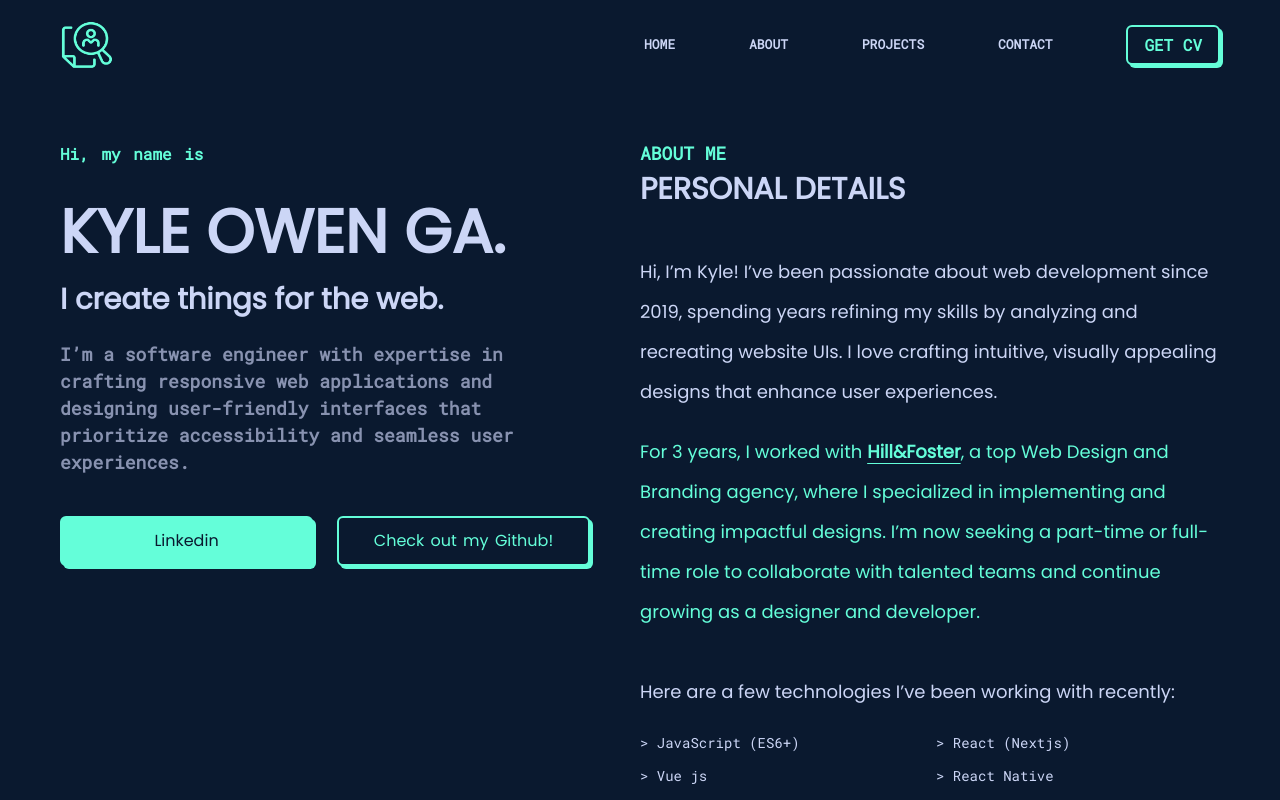
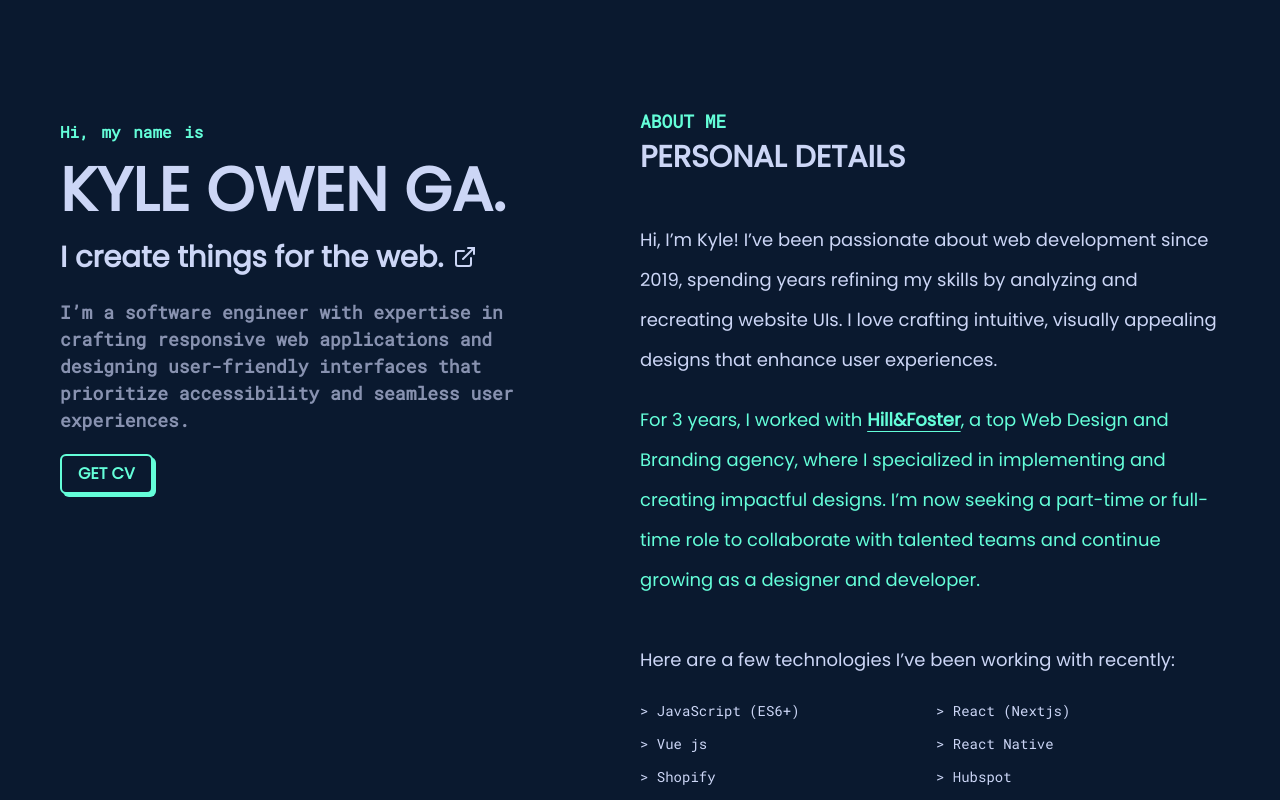
Before and after one commit to kyleowen12345/my-portfolio, a Next.js app: page / in a window 1280 px wide. Shown: the top 800 px of the page. Built offline with nearby package versions, Linux system fonts and the light colour scheme.

Commit message:
chore: new ravamp

```diff
--- a/components/header/index.jsx
+++ b/components/header/index.jsx
@@ -64,7 +64,7 @@ const BigHeader = () => {
     <Box
       boxShadow={showNav && "2xl"}
       borderBottom={showNav && "2px solid #64FED9"}
-      position="sticky"
+      // position="sticky"
       top={0}
       width={"100%"}
       display={"flex"}
--- a/components/home/TypingText.jsx
+++ b/components/home/TypingText.jsx
@@ -30,7 +30,7 @@ const TypingText = () => {
       maxWidth="650px"
       mt={5}
       fontFamily="Roboto Mono"
-      minHeight={["200px", "200px", "100px"]}
+      minHeight={["200px", "200px", "120px"]}
     >
       {displayedText}
     </Text>
--- a/components/home/index.jsx
+++ b/components/home/index.jsx
@@ -1,10 +1,11 @@
 import React, { useEffect } from "react";
-import { Text, Button, Image, Box, Link, Stack } from "@chakra-ui/react";
+import { Text, Button, Image, Box, Link, Stack, Icon } from "@chakra-ui/react";
 
 import { useInView } from "react-intersection-observer";
 import { useMyRoute } from "../../lib/routeprovider";
 import { PageStyles } from "../../constants/styles";
 import TypingText from "./TypingText";
+import { ExternalLinkIcon } from "@chakra-ui/icons";
 
 const Home = ({ children }) => {
   const { ref, inView, entry } = useInView({
@@ -38,26 +39,28 @@ const Home = ({ children }) => {
       bgColor={"#0A192F"}
       alignItems={"start"}
       position={"relative"}
+      height={"100%"}
     >
-      <Box
-        mx={0}
+      <Stack
         width={["100%", "100%", "100%", "100%", "50%"]}
-        px={0}
         pt={[10, 10, 10, 10, 0]}
         position={["inherit", "inherit", "inherit", "inherit", "sticky"]}
-        top={["0px", "0px", "0px", "0px", "142px"]}
+        top={["0px"]}
         paddingRight={["0px", "0px", "0px", "0px", "50px"]}
-        marginBottom={"100px"}
+        // marginBottom={"100px"}
+        // height={["100%", "100%", "100%", "100%", "100vh"]}
+        justifyContent={"center"}
+        spacing={5}
       >
+        <Box width={"100%"} height={["100px"]} />
+        <Box px={0} mx={0}>
           <Box
             display={"flex"}
             alignItems={"center"}
             justifyContent={"flex-start"}
-          px={0}
-          mb={[2, 2, 5]}
-          mx={0}
           >
             {/* 1 */}
+
             <Text
               width={"100%"}
               fontSize={["1rem", "1rem", "1.1rem", "1.3rem", "1.3rem", "1rem"]}
@@ -71,11 +74,12 @@ const Home = ({ children }) => {
             >
               Hi, my name is
             </Text>
+
             {/* 1 */}
           </Box>
 
-        <Box px={0} mb={[5, 5, 10]} mx={0}>
           {/* 2 */}
+
           <Text
             fontSize={[
               "1.513rem",
@@ -92,95 +96,50 @@ const Home = ({ children }) => {
             KYLE OWEN GA.
           </Text>
           {/* 2 */}
+          <Link
+            href={"https://www.linkedin.com/in/kyle-owen-ga-80a822189"}
+            style={{ textDecoration: "none" }}
+          >
             <Text
               fontSize={["0.513rem", "1.313rem", "1.813rem"]}
               fontWeight={"bold"}
               color="#CCD6F6"
+              alignItems={"center"}
+              display={"flex"}
+              gap="10px"
               // className={ inView ? "secondContainerVisible" : "secondContainerHidden"}
             >
-            I create things for the web.
+              I create things for the web. <ExternalLinkIcon w={6} h={6} />
             </Text>
-          {/* 3 */}
-
+          </Link>
           {/* 3 */}
 
           {/* 4 */}
           <TypingText />
           {/* 4 */}
         </Box>
-
-        {/* 5 */}
-        <Box
-          px={0}
-          display={"flex"}
-          alignItems={"center"}
-          justifyContent={"space-between"}
-          mx={0}
-          flexDirection={["column", "column", "column", "row"]}
-          gap={[1, 1, 1, 6]}
-        >
         <Link
-            width={["100%"]}
-            href={"https://www.linkedin.com/in/kyle-owen-ga-80a822189"}
+          href="../../Kyle Owen Ga CV.pdf"
+          download={"Resume pdf"}
           style={{ textDecoration: "none" }}
         >
           <Button
-              width={"100%"}
-              mb={[5, 5, 5, 0]}
-              bgColor={"#64FED9"}
-              color={"#0A192F"}
-              border="2px solid #64FED9"
-              height="50px"
-              fontSize={["0.8rem", "0.8rem", "1rem"]}
-              _hover={{
-                color: "#64FED9",
-                bgColor: "#0A192F",
-                boxShadow: "3px 3px #64FED9",
-              }}
-              boxShadow={"3px 3px #64FED9"}
-              style={{
-                wordSpacing: "2px",
-              }}
-              fontWeight="300"
-              minWidth={"200px"}
-              //  className={ inView ? "fifthContainerVisible" : "fifthContainerHidden"}
-            >
-              Linkedin
-            </Button>
-          </Link>
-          <Link
-            width={["100%"]}
-            href="https://github.com/kyleowen12345"
-            style={{ textDecoration: "none" }}
-            target="_blank"
-          >
-            <Button
-              width={"100%"}
-              mb={[5, 5, 5, 0]}
             bgColor={"#0A192F"}
             color={"#64FED9"}
             border="2px solid #64FED9"
-              height="50px"
-              fontSize={["0.8rem", "0.8rem", "1rem"]}
+            fontWeight={"800"}
             _hover={{
               bgColor: "#64FED9",
               color: "#0A192F",
               boxShadow: "3px 3px #64FED9",
             }}
             boxShadow={"3px 3px #64FED9"}
-              style={{
-                wordSpacing: "2px",
-              }}
-              fontWeight="300"
-              minWidth={"200px"}
-              //  className={ inView ? "sixthContainerVisible" : "sixthContainerHidden"}
           >
-              Check out my Github!
+            GET CV
           </Button>
         </Link>
-        </Box>
         {/* 5 */}
-      </Box>
+      </Stack>
 
       {/* 6 */}
       {/* <Box
--- a/pages/_app.js
+++ b/pages/_app.js
@@ -28,7 +28,7 @@ function MyApp({ Component, pageProps }) {
     <ChakraProvider theme={theme} resetCSS>
       <MyRouteProvider>
         <GlobalStyle />
-        <Header />
+        {/* <Header /> */}
         <Component {...pageProps} />
       </MyRouteProvider>
     </ChakraProvider>
--- a/pages/index.js
+++ b/pages/index.js
@@ -7,7 +7,7 @@ import About from "../components/about";
 import Projects from "../components/projects";
 import Contact from "../components/contact";
 
-import { Box, Spacer, Stack, Text } from "@chakra-ui/react";
+import { Box, Center, Spacer, Stack, Text } from "@chakra-ui/react";
 import MyFooter from "../components/footer/MyFooter";
 import Services from "../components/about/Services";
 
@@ -30,20 +30,20 @@ export default function Balay() {
             rel="stylesheet"
           /> */}
       </Head>
-      <Box width={"100%"} height={["0px", "0px", "0px", "0px", "50px"]} />
+
       <Home>
-        <Stack
-          width={["100%", "100%", "100%", "100%", "50%"]}
-          spacing={"100px"}
-        >
-          <About />
+        <Stack width={["100%", "100%", "100%", "100%", "50%"]}>
+          <Box width={"100%"} height={["100px"]} />
+          <Stack spacing={"100px"}>
+            <About />
 
-          <Services />
+            <Services />
 
-          <Projects />
+            <Projects />
 
-          <Contact />
-          <MyFooter />
+            <Contact />
+            <MyFooter />
+          </Stack>
         </Stack>
       </Home>
     </Box>
```
Lines whose indentation alone changed are shown as unchanged.
